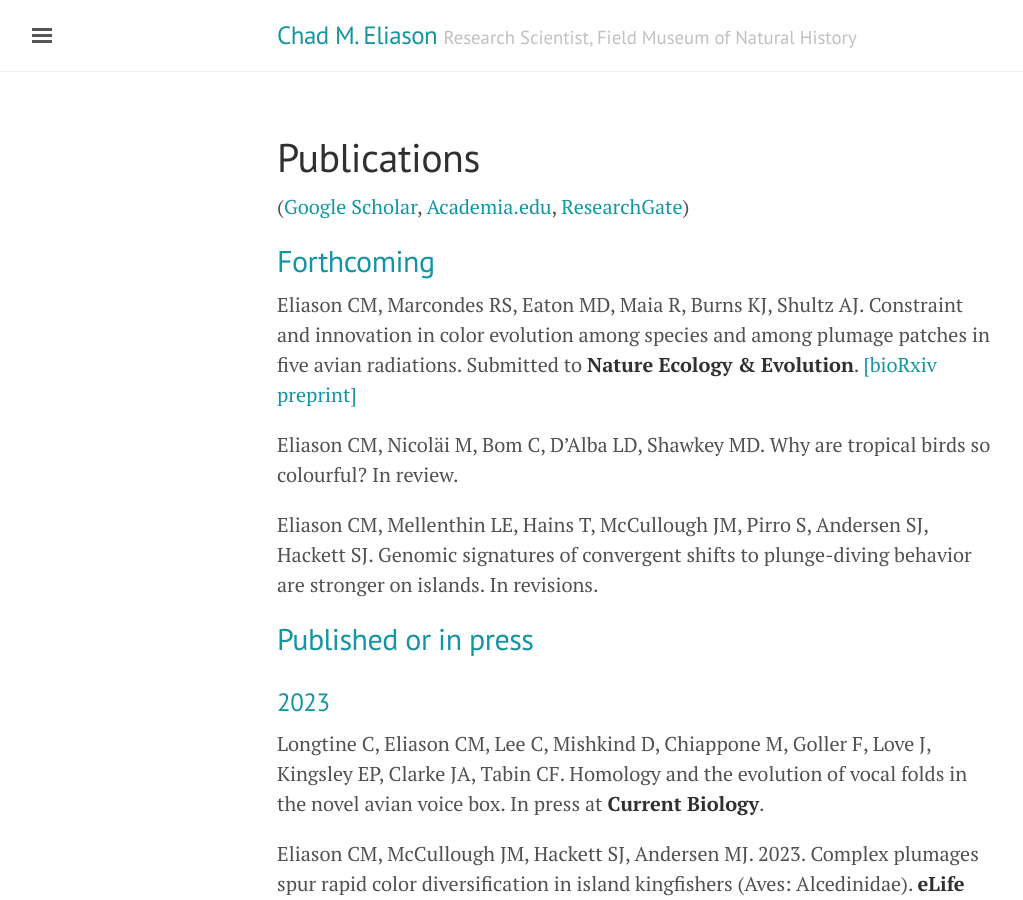
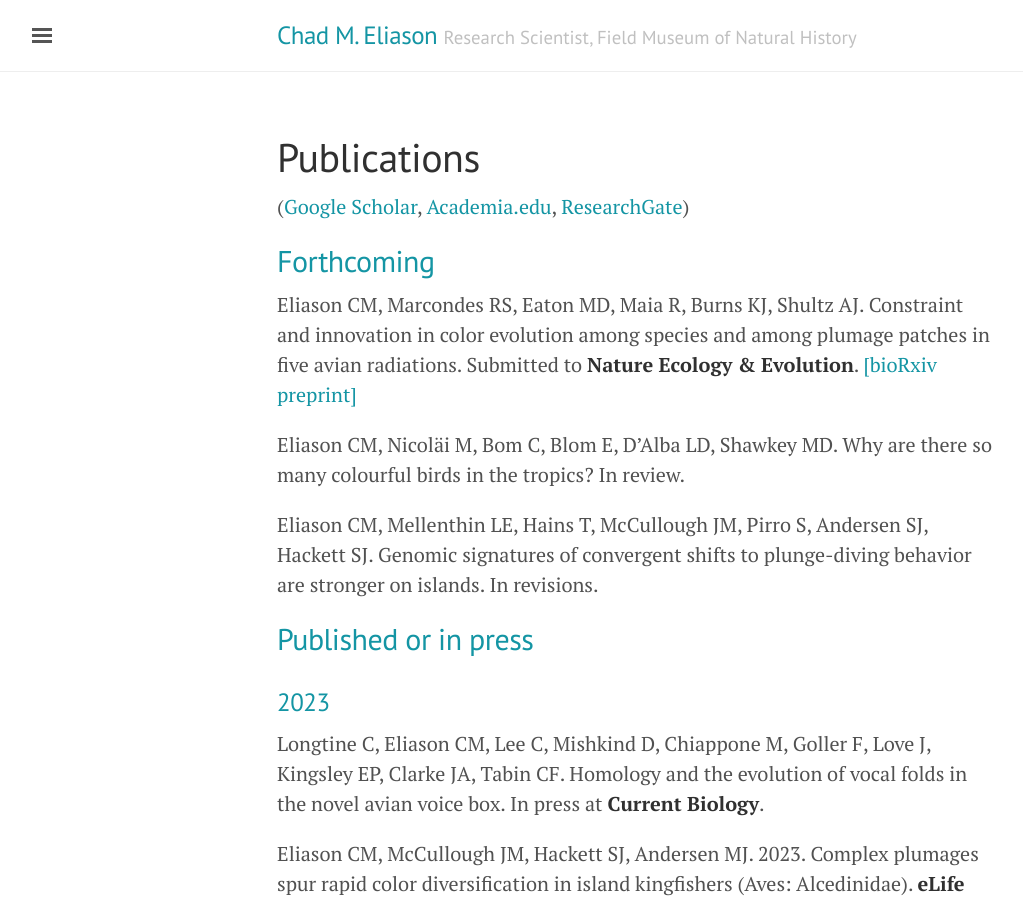
Before and after one commit to celiason/celiason.github.io, a Jekyll site: the page built from 2-publications.md, in a window 1280 px wide and 900 px high. Shown: the whole window, without its empty margins (3-1026 px from the left). Built offline with Jekyll 4.4.1, drawn with Linux system fonts in a browser that asks for light colours.

Commit message:
Update 2-publications.md

```diff
--- a/2-publications.md
+++ b/2-publications.md
@@ -9,7 +9,7 @@ title: Publications
 
 Eliason CM, Marcondes RS, Eaton MD, Maia R, Burns KJ, Shultz AJ. Constraint and innovation in color evolution among species and among plumage patches in five avian radiations. Submitted to __Nature Ecology & Evolution__. [[bioRxiv preprint]]()
 
-Eliason CM, Nicoläi M, Bom C, D'Alba LD, Shawkey MD. Why are tropical birds so colourful? In review.
+Eliason CM, Nicoläi M, Bom C, Blom E, D'Alba LD, Shawkey MD. Why are there so many colourful birds in the tropics? In review.
 
 Eliason CM, Mellenthin LE, Hains T, McCullough JM, Pirro S, Andersen SJ, Hackett SJ. Genomic signatures of convergent shifts to plunge-diving behavior are stronger on islands. In revisions.
 
```
